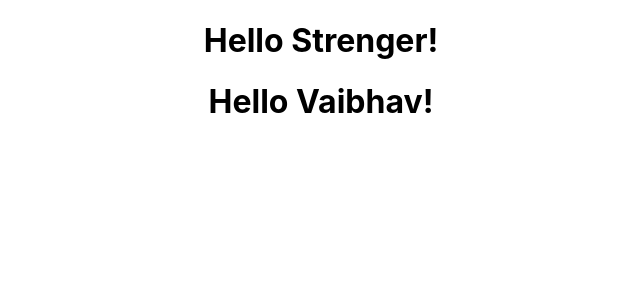
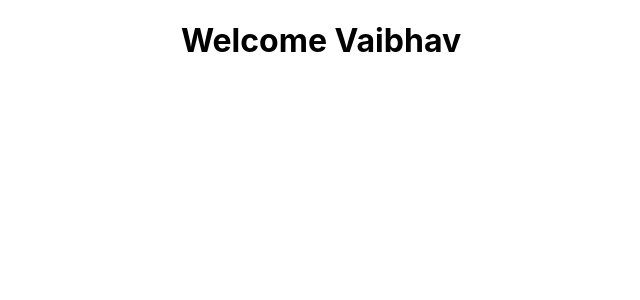
Before and after one commit to vaibhavpatil28/reactjs-learning-curve, a React (Create React App) app: page / in a window 1280 px wide. Shown: the top 300 px of the page, without its empty margins (319-959 px from the left). Built offline with nearby package versions, Linux system fonts and the light colour scheme.

Commit message:
class component

```diff
--- a/src/App.jsx
+++ b/src/App.jsx
@@ -1,14 +1,15 @@
 import React from 'react';
 import './App.css'
-import Welcome from './Welcome';
-import Greet,{GreetWithoutProps} from './main-concept/functional-component/Greet'
+// import IntroJSX from './Welcome';
+// import Greet,{GreetWithoutProps} from './main-concept/component/functional-component/functional-component/Greet';
+import Welcome from './main-concept/component/class-component/Welcome';
 class App extends React.Component {
   render() {
     return (
-      <div className="Welcome">
-        {/* <Welcome name='Vaibhav' />; */}
-        <GreetWithoutProps/>
-        <Greet name="Vaibhav" className="greet"/>
+      <div className="App">
+        {/* <GreetWithoutProps/>
+        <Greet name="Vaibhav" className="greet"/> */}
+        <Welcome name='Vaibhav'/>
       </div>
     )
   }
--- /dev/null
+++ b/src/main-concept/component/class-component/Welcome.js
@@ -0,0 +1,10 @@
+import React, {Component} from 'react';
+
+class Welcome extends Component{
+
+    render(){
+    return <h1>Welcome {this.props.name}</h1>
+    }
+}
+
+export default Welcome;
```
Also changed, not shown: src/main-concept/component/functional-component/functional-component/Greet.js (renamed from src/main-concept/functional-component/Greet.js).
